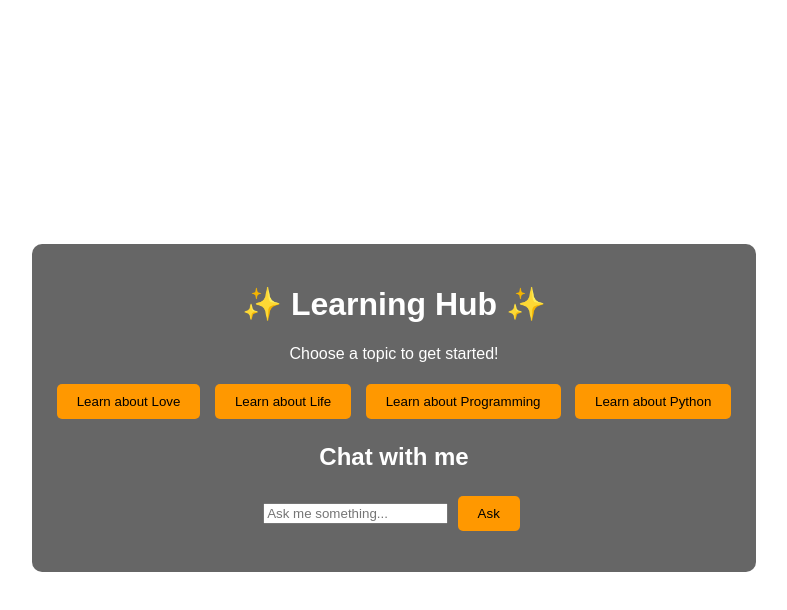
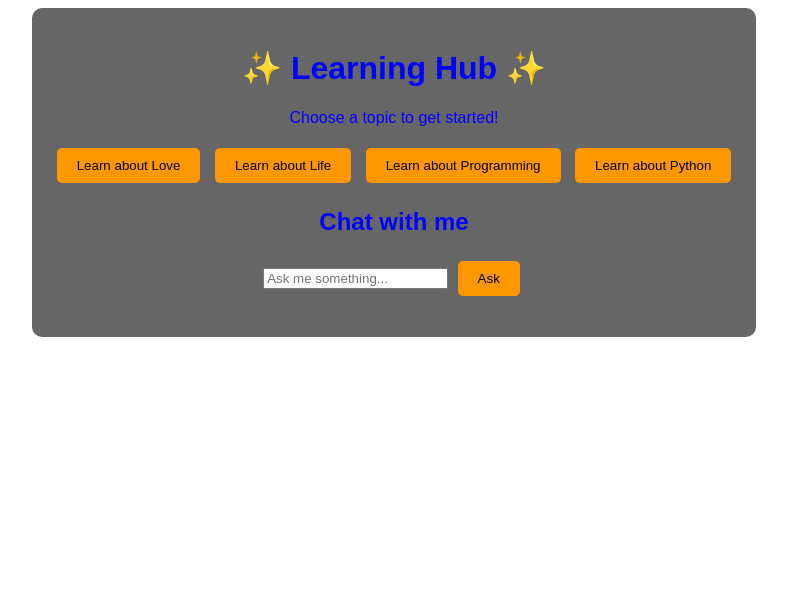
Before and after one commit to codewithchristianpy-ship-it/PyLearn, a plain HTML site: page index.html in a window 1280 px wide. Shown: the whole page, without its empty margins (246-1033 px from the left). Drawn offline with Linux system fonts and the light colour scheme.

Commit message:
Update style.css

```diff
--- a/style.css
+++ b/style.css
@@ -1,10 +1,10 @@
 body {
   background: url('background.jpg') no-repeat center center fixed;
   background-size: cover;
-  font-family: Arial, sans-serif;
-  color: white;
+  font-family: Arial;
+  color: blue;
   text-align: center;
-  height: 100vh;
+  height: 200ht;
   display: flex;
   justify-content: center;
   align-items: center;
```
